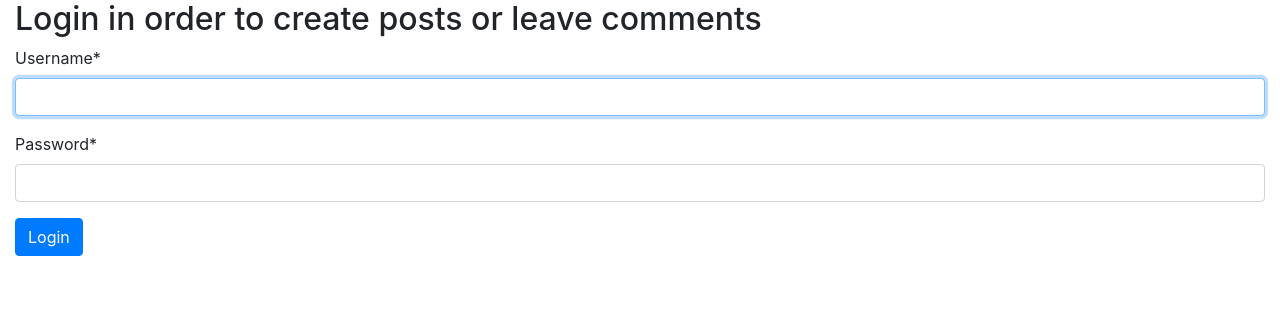
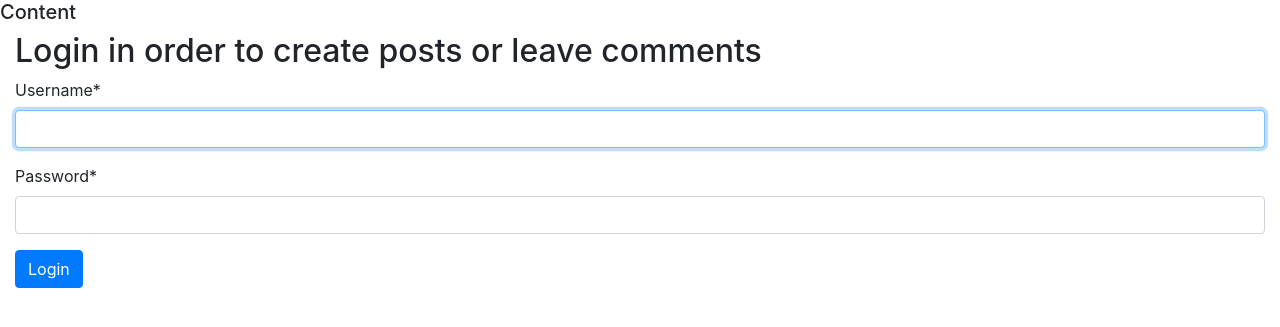
Before and after one commit to SiobhanOfZhytomyr/django_blog, a Django app: a page that uses Blog/templates/base.html in a window 1280 px wide. Shown: the part 56-383 px from the top of the page. Run offline with Django 3.2, Linux system fonts and the light colour scheme; some libraries are stand-ins or nearby versions.

Commit message:
Second commit

```diff
--- a/Blog/templates/base.html
+++ b/Blog/templates/base.html
@@ -42,12 +42,10 @@
                 </div>
               </nav>
 
-
+              <h5>Content</h5>
               <div class="container-fluid">
                 {% block content %}
                 {% endblock content %}
-
-
               </div>
 
 
```
